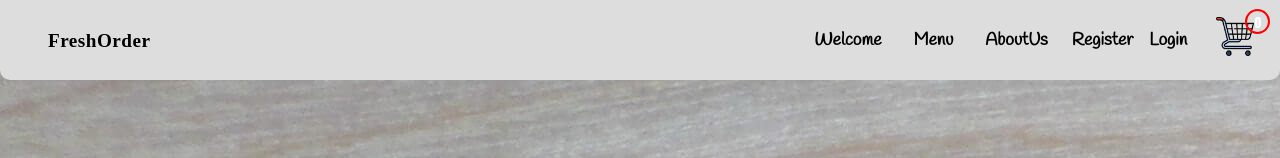
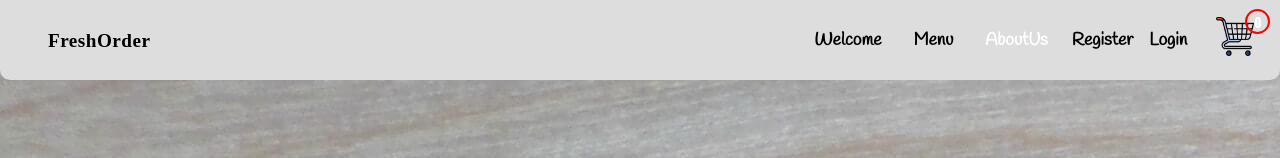
Before and after one commit to VeckovN/FreshOrder, a React (Create React App) app in the folder client/: page / in a window 1280 px wide. In both pictures the pointer is over the element 996 px from the left and 40 px from the top of the page. Shown: the top 158 px of the page. Built offline with nearby package versions, Linux system fonts and the light colour scheme; a web font is replaced by a local one.

Commit message:
hover added on links

```diff
--- a/client/src/components/Layout/Header.css
+++ b/client/src/components/Layout/Header.css
@@ -32,11 +32,6 @@ header{
     color: white;
 }
 
-/* .headerLinks{
-
-    display: flex;
-    flex-direction: column;
-} */
 
 .links{
     display:flex;
@@ -58,8 +53,8 @@ header{
     cursor: pointer;
 }
 
-.links li:hover{
-    color: white;
+.links *:hover{
+    color:white;
 }
 
 
@@ -70,6 +65,7 @@ header{
     cursor: pointer;
 } */
 
+
 .link.index{
     color:rebeccapurple
 }
@@ -77,6 +73,7 @@ header{
 .link.logout{
     color:rgb(245, 76, 76);
 }
+
 
 .links.nav{
 
```
